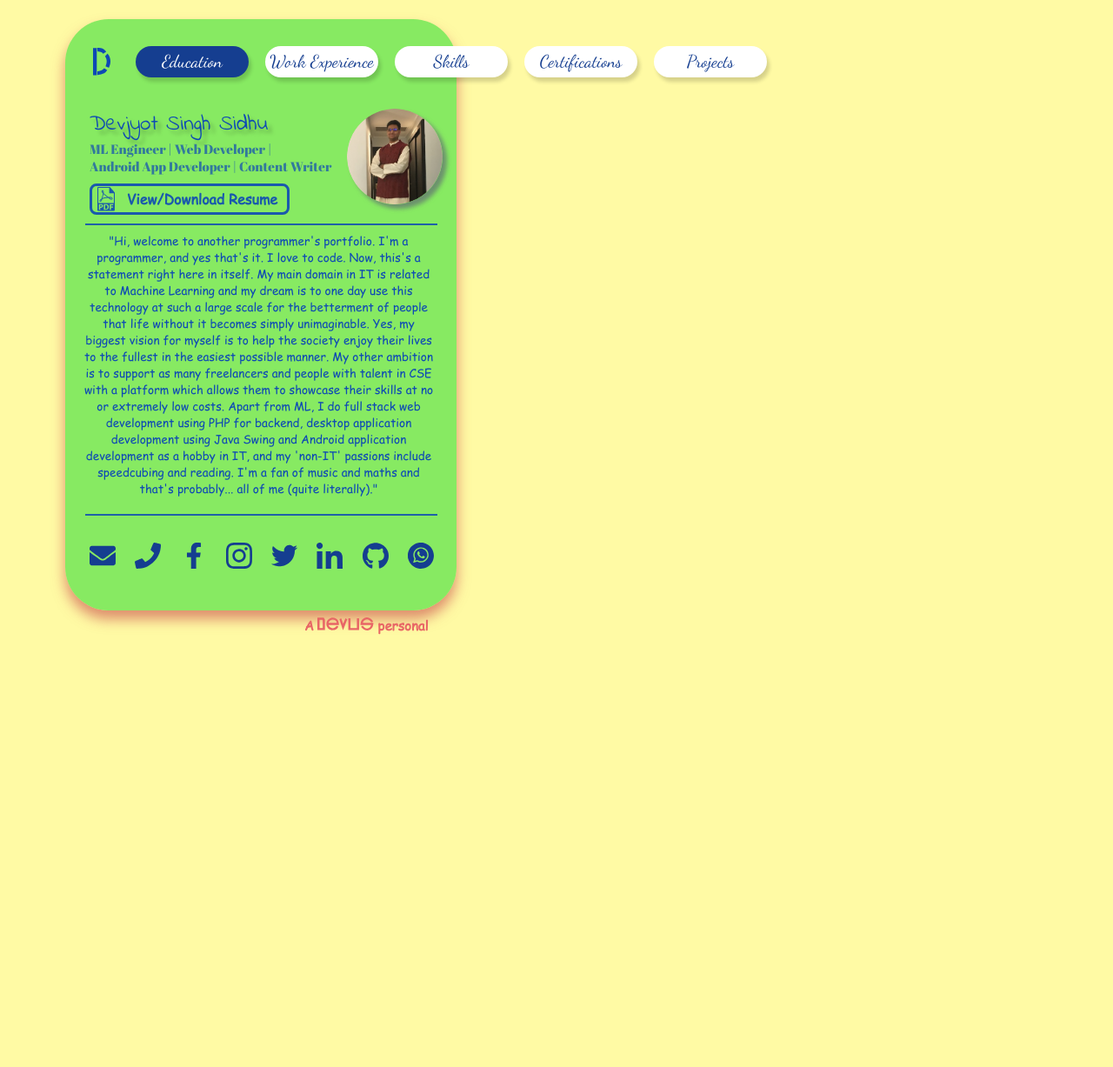
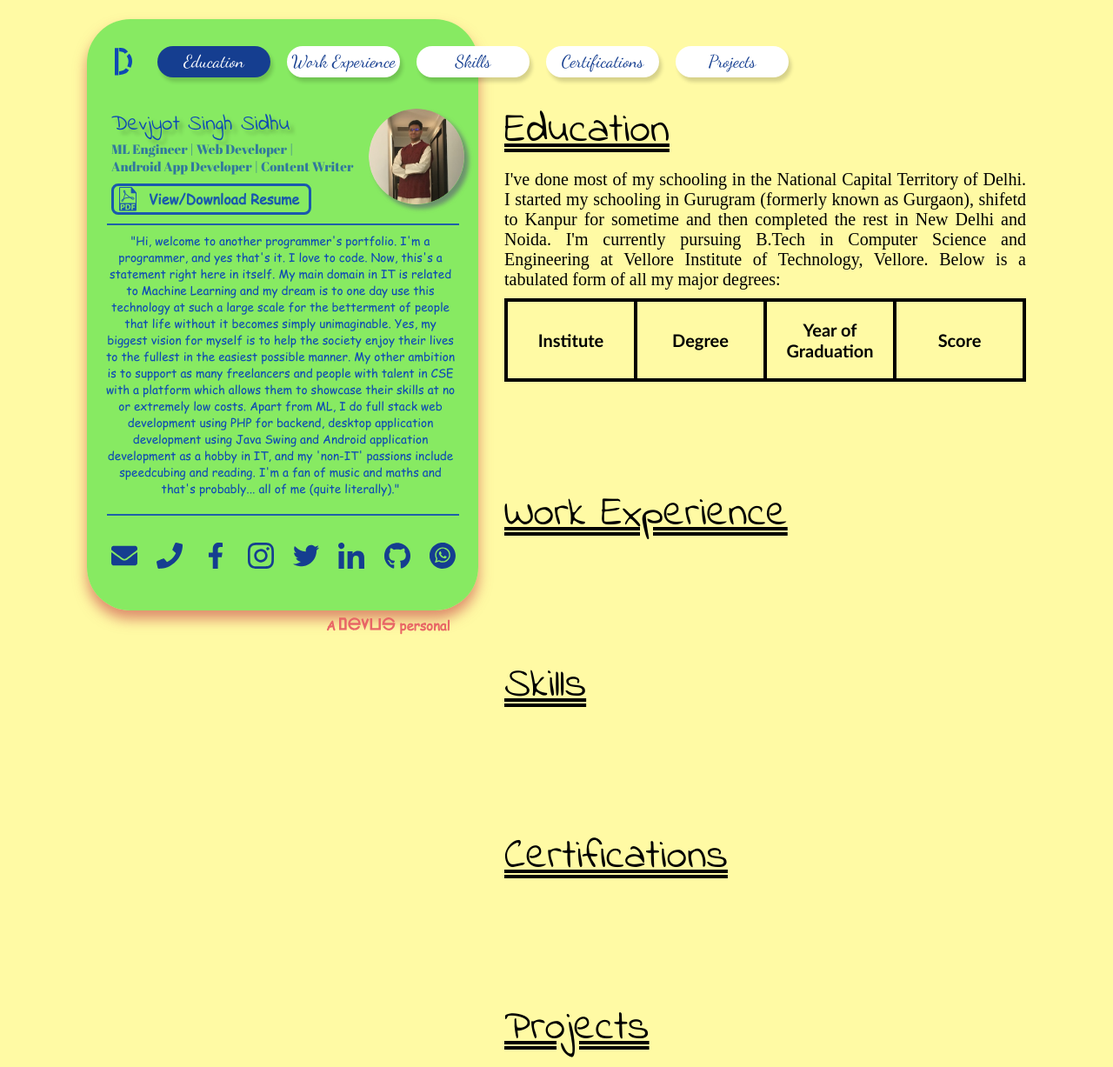
Before and after one commit to DevoGHub/Resume, a PHP site: the page made by new site/index.php in a window 1280 px wide. Shown: the whole page at 87% size. Before the commit the page ends 730 px from the top, so only its background shows below. Run offline with PHP 8.4, Linux system fonts and the light colour scheme; data that the repository does not hold is empty; a stand-in replaces the project's code that opens the database connection; some web fonts are replaced.

```diff
--- a/new site/css/index.css
+++ b/new site/css/index.css
@@ -8,8 +8,8 @@
 }
 
 body{
-  padding-left: 75px;
-  padding-right: 75px;
+  padding-left: 100px;
+  padding-right: 100px;
   padding-top: 55px;
   background-color: var(--color4);
   overflow: auto;
@@ -56,7 +56,7 @@ body{
 }
 
 .navbtn:hover{
-  background-color: #00000050;
+  background-color: #000000CC;
   color: var(--color4);
   transition: 0.3s;
   box-shadow: 10px 12px 5px #00000029;
@@ -235,3 +235,51 @@ body{
   fill:var(--black);
   transition: 0.2s;
 }
+
+#mainpanel{
+  margin-left:480px;
+  text-align: justify;
+  font-family: 'Calibri';
+  font-size:20px;
+}
+
+.sectiondiv{
+  margin-top:117px;
+  scroll-margin-top:115px;
+}
+
+#education{
+  margin-top:60px;
+}
+
+.sectiontitle{
+  text-align: left;
+  font-size: 48px;
+  display: inline-block;
+  font-family: 'Indie Flower';
+  text-decoration:underline;
+  text-decoration-style: double;
+  z-index: 2;
+  position: relative;
+  margin-bottom: 10px;
+}
+
+#educationdiv table{
+  width: 100%;
+  border-spacing: 30px 10px;
+  border-collapse: collapse;
+}
+
+#educationdiv table th,#educationdiv table td{
+  width: 25%;
+  border: 4px solid #000;
+  padding:20px 8px;;
+}
+
+#educationdiv table th{
+  text-align: center;
+}
+
+#educationdiv table td{
+  text-align: left;
+}
--- a/new site/css/master.css
+++ b/new site/css/master.css
@@ -18,8 +18,17 @@
   src: url(../fonts/comicsansms/comic.ttf);
 }
 
+@font-face{
+  font-family:'Calibri';
+  src:url(../fonts/calibri/calibri.ttf);
+}
+
 html,body{
   padding:0;
   margin:0;
   cursor:context-menu;
 }
+
+a{
+  text-decoration: none;
+}
--- a/new site/index.php
+++ b/new site/index.php
@@ -72,21 +72,31 @@ require(__DIR__.'/../config/resume_conn.php');
              fill="#0E49B5" />
         </g>
       </svg>
+      <a href="#education">
         <div class="navbtn activenavbtn">
           Education
         </div>
+      </a>
+      <a href="#workexperience">
         <div class="navbtn">
           Work Experience
         </div>
+      </a>
+      <a href='#skills'>
         <div class="navbtn">
           Skills
         </div>
+      </a>
+      <a href="#certifications">
         <div class="navbtn">
           Certifications
         </div>
+      </a>
+      <a href="#projects">
         <div class="navbtn">
           Projects
         </div>
+      </a>
     </div>
     <div class="infopanel">
       <div id="infopanelrow1">
@@ -763,5 +773,72 @@ require(__DIR__.'/../config/resume_conn.php');
         personal
       </div>
     </div>
+    <div id="mainpanel">
+      <div id="education" class='sectiondiv'>
+        <div class="sectiontitle">
+          Education
+        </div><br>
+        <div id="educationdiv" class='infodiv'>
+          I've done most of my schooling in the National Capital Territory of Delhi. I started my schooling in Gurugram (formerly known as Gurgaon), shifetd to Kanpur for sometime and then completed the rest in New Delhi and Noida.  I'm currently pursuing B.Tech in Computer Science and Engineering at Vellore Institute of Technology, Vellore. Below is a tabulated form of all my major degrees:
+          <table style="margin-top:10px;">
+            <tr>
+              <th>Institute</th>
+              <th>Degree</th>
+              <th>Year of Graduation</th>
+              <th>Score</th>
+            </tr>
+            <?php
+            $con=mysqli_connect($host,$user,$pass,$dbname) or die('An error while fetching data from database');
+            $education=mysqli_query($con,'select * from education order by id desc;');
+            while($row=mysqli_fetch_assoc($education)){
+              echo "<tr>
+                      <td>".$row['institute']."</td>
+                      <td>".$row['degree']."</td>
+                      <td style='text-align:center;'>".$row['graduation_year']."</td>";
+                      if($row['score']<0){
+                        echo "<td style='text-align:center;'>Not Yet Declared</td>";
+                      }
+                      else{
+                        echo "<td style='text-align:center;'>".$row['score'].' ('.$row['mode'].")</td>";
+                      }
+              echo "</tr>";
+            }
+            ?>
+          </table>
+        </div>
+      </div>
+      <div id="workexperience" class='sectiondiv'>
+        <div class="sectiontitle">
+          Work Experience
+        </div><br>
+        <div class="infodiv" id='workexpdiv'>
+
+        </div>
+      </div>
+      <div id="skills" class='sectiondiv'>
+        <div class="sectiontitle">
+          Skills
+        </div><br>
+        <div class="infodiv" id='skillsdiv'>
+
+        </div>
+      </div>
+      <div id="certifications" class='sectiondiv'>
+        <div class="sectiontitle">
+          Certifications
+        </div><br>
+        <div class="infodiv" id='certificationsdiv'>
+
+        </div>
+      </div>
+      <div id="projects" class='sectiondiv'>
+        <div class="sectiontitle">
+          Projects
+        </div><br>
+        <div class="infodiv" id='projectdiv'>
+
+        </div>
+      </div>
+    </div>
   </body>
 </html>
--- a/new site/resume_page.php
+++ b/new site/resume_page.php
@@ -98,7 +98,7 @@ a{
       $num--;
       $html.='<b>'.$row['institute']." '".substr($row['graduation_year'],2).'</b><br><u>'.$row['degree'].'</u><br>';
       if($row['score']<0){
-        $html.='Currently Enrolled';
+        $html.='Not Yet Declared';
       }
       else{
         $html.=$row['score'].' ('.$row['mode'].')';
```
Lines whose indentation alone changed are shown as unchanged.
